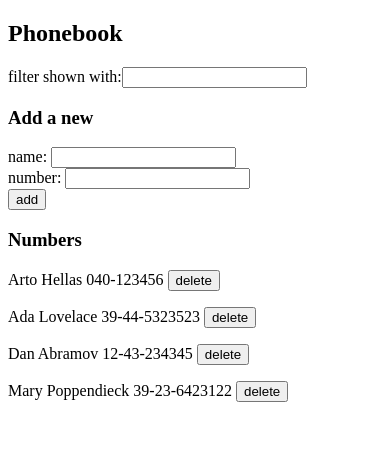
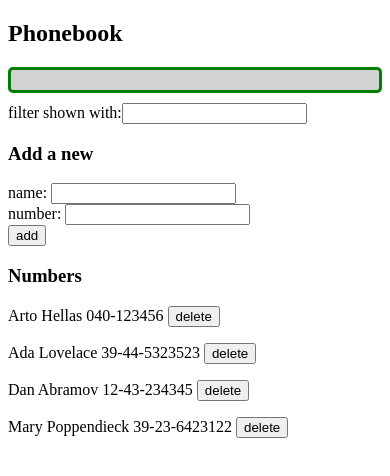
Before and after one commit to brunomaso1/course-ossu-full-stack-open, a React (Create React App) app in the folder part2/phonebook/: page / in a window 390 px wide. Shown: the top 476 px of the page. Built offline with nearby package versions, Linux system fonts and the light colour scheme; data requests are answered from the project's data file.

Commit message:
2.16: Phonebook step11

```diff
--- a/part2/phonebook/src/App.js
+++ b/part2/phonebook/src/App.js
@@ -4,6 +4,7 @@ import personsService from "./services/persons";
 import { Filter } from "./components/Filter";
 import { PersonForm } from "./components/PersonForm";
 import { Persons } from "./components/Persons";
+import { Notification } from "./components/Notification";
 
 function App() {
   const [persons, setPersons] = useState([]);
@@ -11,6 +12,7 @@ function App() {
   const [newName, setNewName] = useState('');
   const [newNumber, setNewNumber] = useState('');
   const [serachTerm, setSearchTerm] = useState('');
+  const [notification, setNotification] = useState('')
 
   const hook = () => {
     personsService.getAll().then(personsResponse =>
@@ -22,12 +24,14 @@ function App() {
   return (
     <div>
       <h2>Phonebook</h2>
+      <Notification message={notification} />
       <Filter setSearchTerm={setSearchTerm} serachTerm={serachTerm}></Filter>
       <h3>Add a new</h3>
       <PersonForm
         persons={persons} setPersons={setPersons}
         newName={newName} setNewName={setNewName}
         newNumber={newNumber} setNewNumber={setNewNumber}
+        setNotification={setNotification}
       ></PersonForm>
       <h3>Numbers</h3>
       <Persons
--- /dev/null
+++ b/part2/phonebook/src/components/Notification.js
@@ -0,0 +1,23 @@
+import { React } from "react";
+
+const notificationStyle = {
+    color: 'green',
+    background: 'lightgrey',
+    fontSize: 20,
+    borderStyle: 'solid',
+    borderRadius: 5,
+    padding: 10,
+    marginBottom: 10
+}
+
+export function Notification({ message }) {
+    if (message === null) {
+        return null
+    }
+
+    return (
+        <div style={notificationStyle}>
+            {message}
+        </div>
+    )
+}
--- a/part2/phonebook/src/components/PersonForm.js
+++ b/part2/phonebook/src/components/PersonForm.js
@@ -2,7 +2,7 @@
 import { React } from "react";
 import personsService from "../services/persons";
 
-export function PersonForm({ persons, setPersons, newName, setNewName, newNumber, setNewNumber }) {
+export function PersonForm({ persons, setPersons, newName, setNewName, newNumber, setNewNumber, setNotification }) {
 
     function addNewPerson(event) {
         event.preventDefault();
@@ -13,7 +13,11 @@ export function PersonForm({ persons, setPersons, newName, setNewName, newNumber
                     .then(() => {
                         setPersons(persons.map(person =>
                             person.id === updatePerson.id ? { ...updatePerson, number: newNumber } : { ...person }
-                        ))
+                        ));
+                        setNotification(`Updated ${updatePerson.name}`);
+                        setTimeout(() => {
+                            setNotification(null);
+                        }, 5000);
                     })
             }
         } else {
@@ -25,6 +29,10 @@ export function PersonForm({ persons, setPersons, newName, setNewName, newNumber
             personsService.create(newPerson)
                 .then((personResponse) => {
                     setPersons(persons.concat(personResponse));
+                    setNotification(`Added ${newPerson.name}`);
+                    setTimeout(() => {
+                        setNotification(null);
+                    }, 5000);
                 })
                 .catch((response) => {
                     alert(`Person ${newPerson.name} can not be saved`)
```
